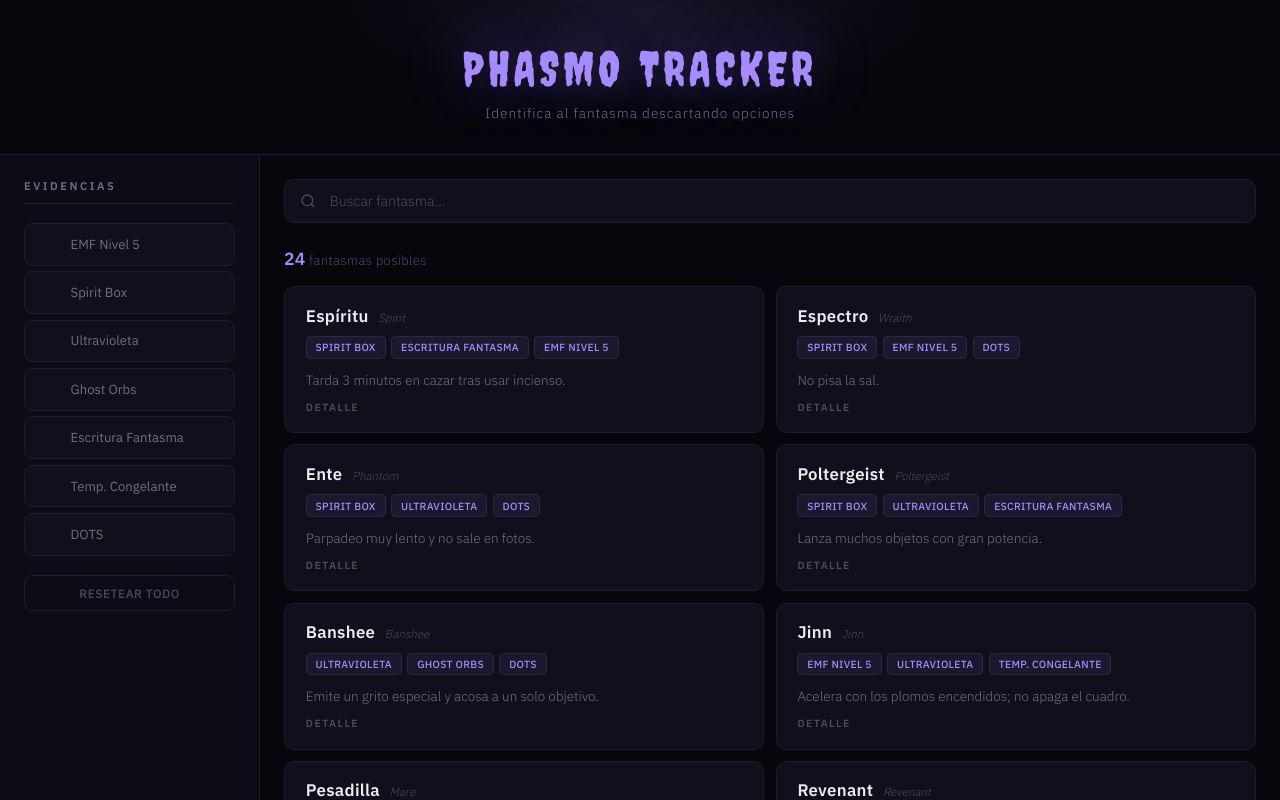
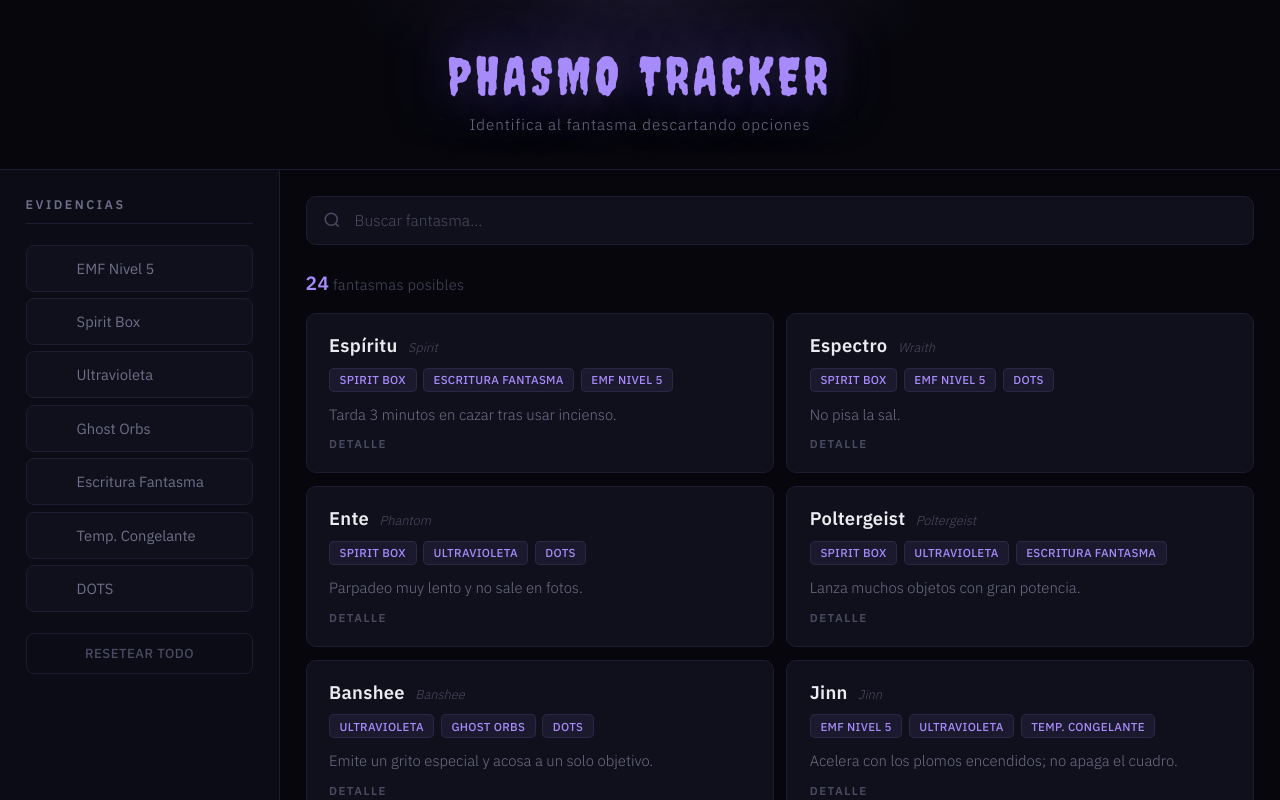
Before and after one commit to lvcas21/phasmo-tracker, a React (Vite) app: page / in a window 1280 px wide. Shown: the top 800 px of the page. Built offline with nearby package versions, Linux system fonts and the light colour scheme.

Commit message:
Ajustar estilos de diseño: se modificaron los tamaños de padding, márgenes y fuentes en App.css para mejorar la presentación visual.

```diff
--- a/src/App.css
+++ b/src/App.css
@@ -8,7 +8,7 @@
 .app-header {
   position: relative;
   text-align: center;
-  padding: 2.5rem 1rem 2rem;
+  padding: 2.8rem 1rem 2.2rem;
   border-bottom: 1px solid var(--border);
   overflow: hidden;
 }
@@ -27,7 +27,7 @@
 .app-header h1 {
   margin: 0;
   font-family: var(--font-display);
-  font-size: 3rem;
+  font-size: 3.3rem;
   font-weight: 400;
   color: var(--highlight);
   letter-spacing: 4px;
@@ -44,7 +44,7 @@
 .app-header p {
   margin: 0.5rem 0 0;
   color: var(--text-muted);
-  font-size: 0.85rem;
+  font-size: 0.95rem;
   font-weight: 300;
   letter-spacing: 1px;
 }
@@ -52,51 +52,51 @@
 .app-layout {
   display: flex;
   gap: 0;
-  min-height: calc(100vh - 130px);
+  min-height: calc(100vh - 140px);
 }
 
 /* ===== SIDEBAR ===== */
 .sidebar {
-  width: 260px;
-  min-width: 260px;
+  width: 280px;
+  min-width: 280px;
   background: var(--bg-surface);
   border-right: 1px solid var(--border);
-  padding: 1.5rem;
+  padding: 1.6rem;
   display: flex;
   flex-direction: column;
 }
 
 .evidence-panel h2 {
   font-family: var(--font-body);
-  font-size: 0.7rem;
+  font-size: 0.78rem;
   font-weight: 600;
   text-transform: uppercase;
   letter-spacing: 2.5px;
   color: var(--text-muted);
-  margin: 0 0 1.2rem;
-  padding-bottom: 0.6rem;
+  margin: 0 0 1.3rem;
+  padding-bottom: 0.7rem;
   border-bottom: 1px solid var(--border);
 }
 
 .evidence-list {
   display: flex;
   flex-direction: column;
-  gap: 0.35rem;
+  gap: 0.4rem;
 }
 
 .evidence-btn {
   display: flex;
   align-items: center;
-  gap: 0.7rem;
+  gap: 0.75rem;
   width: 100%;
-  padding: 0.65rem 0.9rem;
+  padding: 0.72rem 1rem;
   border: 1px solid var(--border);
   border-radius: 8px;
   background: var(--bg-card);
   color: var(--text-muted);
   cursor: pointer;
   font-family: var(--font-body);
-  font-size: 0.82rem;
+  font-size: 0.92rem;
   font-weight: 400;
   transition: all 0.2s cubic-bezier(0.4, 0, 0.2, 1);
   text-align: left;
@@ -124,13 +124,13 @@
 }
 
 .evidence-icon {
-  width: 20px;
-  height: 20px;
+  width: 22px;
+  height: 22px;
   display: flex;
   align-items: center;
   justify-content: center;
   font-weight: 600;
-  font-size: 0.9rem;
+  font-size: 1rem;
   border-radius: 4px;
 }
 
@@ -148,15 +148,15 @@
 
 .reset-btn {
   width: 100%;
-  margin-top: 1.2rem;
-  padding: 0.6rem;
+  margin-top: 1.3rem;
+  padding: 0.7rem;
   border: 1px solid var(--border);
   border-radius: 8px;
   background: transparent;
   color: var(--text-dim);
   cursor: pointer;
   font-family: var(--font-body);
-  font-size: 0.75rem;
+  font-size: 0.82rem;
   font-weight: 500;
   letter-spacing: 0.5px;
   text-transform: uppercase;
@@ -170,9 +170,9 @@
 }
 
 .active-filters {
-  margin-top: 0.8rem;
-  padding: 0.5rem 0.9rem;
-  font-size: 0.72rem;
+  margin-top: 0.9rem;
+  padding: 0.55rem 1rem;
+  font-size: 0.8rem;
   color: var(--highlight);
   background: var(--highlight-dim);
   border-radius: 6px;
@@ -184,36 +184,36 @@
 /* ===== MAIN CONTENT ===== */
 .main-content {
   flex: 1;
-  padding: 1.5rem;
+  padding: 1.6rem;
   overflow-y: auto;
 }
 
 /* ===== SEARCH ===== */
 .search-wrapper {
   position: relative;
-  margin-bottom: 1.5rem;
+  margin-bottom: 1.6rem;
 }
 
 .search-icon {
   position: absolute;
-  left: 1rem;
+  left: 1.1rem;
   top: 50%;
   transform: translateY(-50%);
-  width: 16px;
-  height: 16px;
+  width: 18px;
+  height: 18px;
   color: var(--text-dim);
   pointer-events: none;
 }
 
 .search-input {
   width: 100%;
-  padding: 0.75rem 1rem 0.75rem 2.8rem;
+  padding: 0.85rem 1.1rem 0.85rem 3rem;
   border: 1px solid var(--border);
   border-radius: 10px;
   background: var(--bg-card);
   color: var(--text);
   font-family: var(--font-body);
-  font-size: 0.88rem;
+  font-size: 0.97rem;
   font-weight: 300;
   outline: none;
   transition: all 0.25s ease;
@@ -235,23 +235,23 @@
 }
 
 .ghost-count {
-  font-size: 0.82rem;
+  font-size: 0.92rem;
   color: var(--text-dim);
-  margin-bottom: 1rem;
+  margin-bottom: 1.1rem;
   font-weight: 300;
   letter-spacing: 0.3px;
 }
 
 .ghost-count strong {
   color: var(--highlight);
-  font-size: 1.1rem;
+  font-size: 1.2rem;
   font-weight: 600;
 }
 
 .ghost-grid {
   display: grid;
-  grid-template-columns: repeat(auto-fill, minmax(320px, 1fr));
-  gap: 0.7rem;
+  grid-template-columns: repeat(auto-fill, minmax(340px, 1fr));
+  gap: 0.8rem;
 }
 
 /* ===== GHOST CARD ===== */
@@ -259,7 +259,7 @@
   background: var(--bg-card);
   border: 1px solid var(--border);
   border-radius: 10px;
-  padding: 1.1rem 1.3rem;
+  padding: 1.2rem 1.4rem;
   cursor: pointer;
   transition: all 0.25s cubic-bezier(0.4, 0, 0.2, 1);
   position: relative;
@@ -316,21 +316,21 @@
 .ghost-card-header {
   display: flex;
   align-items: baseline;
-  gap: 0.6rem;
-  margin-bottom: 0.6rem;
+  gap: 0.65rem;
+  margin-bottom: 0.65rem;
 }
 
 .ghost-card-header h3 {
   margin: 0;
   font-family: var(--font-body);
-  font-size: 1.05rem;
+  font-size: 1.15rem;
   font-weight: 600;
   color: #ebebf0;
   letter-spacing: 0.3px;
 }
 
 .ghost-name-en {
-  font-size: 0.72rem;
+  font-size: 0.8rem;
   color: var(--text-dim);
   font-style: italic;
   font-weight: 300;
@@ -338,15 +338,15 @@
 
 .ghost-evidences {
   display: flex;
-  gap: 0.35rem;
+  gap: 0.4rem;
   flex-wrap: wrap;
-  margin-bottom: 0.7rem;
+  margin-bottom: 0.75rem;
 }
 
 .evidence-tag {
-  font-size: 0.65rem;
+  font-size: 0.72rem;
   font-weight: 500;
-  padding: 0.2rem 0.55rem;
+  padding: 0.22rem 0.6rem;
   background: var(--highlight-dim);
   border: 1px solid rgba(167, 139, 250, 0.12);
   border-radius: 5px;
@@ -357,15 +357,15 @@
 
 .ghost-summary {
   margin: 0;
-  font-size: 0.84rem;
+  font-size: 0.93rem;
   color: var(--text-muted);
   line-height: 1.5;
   font-weight: 300;
 }
 
 .ghost-detail {
-  margin-top: 0.9rem;
-  padding-top: 0.9rem;
+  margin-top: 1rem;
+  padding-top: 1rem;
   border-top: 1px solid var(--border);
   animation: detailSlide 0.2s ease-out;
 }
@@ -383,7 +383,7 @@
 
 .ghost-detail p {
   margin: 0;
-  font-size: 0.8rem;
+  font-size: 0.88rem;
   color: var(--text-muted);
   line-height: 1.65;
   font-weight: 300;
@@ -391,8 +391,8 @@
 
 .expand-hint {
   display: inline-block;
-  margin-top: 0.6rem;
-  font-size: 0.65rem;
+  margin-top: 0.65rem;
+  font-size: 0.72rem;
   font-weight: 600;
   color: var(--text-dim);
   text-transform: uppercase;
@@ -407,7 +407,7 @@
 /* ===== RESPONSIVE ===== */
 @media (max-width: 768px) {
   .app-header h1 {
-    font-size: 2rem;
+    font-size: 2.2rem;
   }
 
   .app-layout {
@@ -419,7 +419,7 @@
     min-width: unset;
     border-right: none;
     border-bottom: 1px solid var(--border);
-    padding: 1rem;
+    padding: 1.1rem;
   }
 
   .evidence-list {
@@ -429,7 +429,7 @@
 
   .evidence-btn {
     flex: 1;
-    min-width: 130px;
+    min-width: 140px;
   }
 
   .evidence-btn:hover {
@@ -441,6 +441,6 @@
   }
 
   .main-content {
-    padding: 1rem;
+    padding: 1.1rem;
   }
 }
--- a/src/index.css
+++ b/src/index.css
@@ -31,6 +31,7 @@ body {
   padding: 0;
   background: var(--bg-deep);
   font-family: var(--font-body);
+  font-size: 17.6px;
   color: var(--text);
   -webkit-font-smoothing: antialiased;
 }
```
